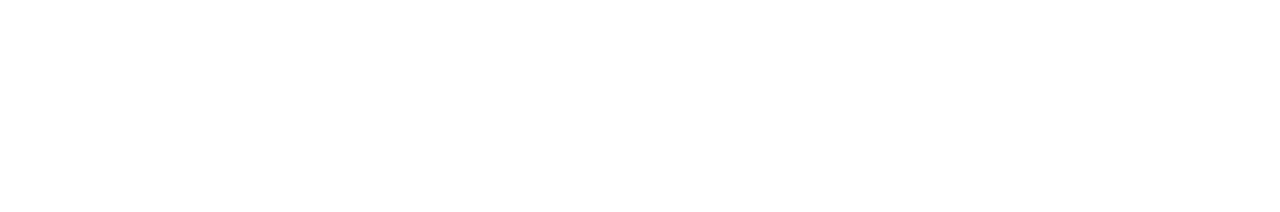
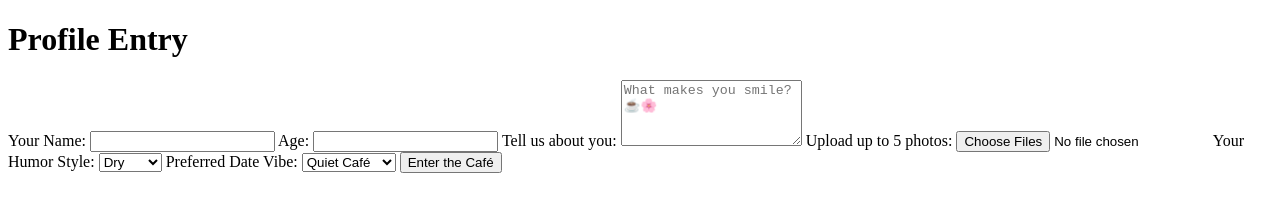
Before and after one commit to lirije-cyber/neverapart-cafe, a plain HTML site: page enter-cafe.html in a window 1280 px wide. Drawn offline with Linux system fonts and the light colour scheme.

Commit message:
Update enter-cafe.html

```diff
--- a/enter-cafe.html
+++ b/enter-cafe.html
@@ -1 +1,54 @@
+<!DOCTYPE html>
+<html lang="en">
+<head>
+  <meta charset="UTF-8">
+  <meta name="viewport" content="width=device-width, initial-scale=1.0">
+  <title>Enter NeverApart Café</title>
+  <link rel="stylesheet" href="styles.css">
+</head>
+<body>
+  <div class="container">
+    <h1>Profile Entry</h1>
+    <form id="entry-form">
+      <label for="name">Your Name:</label>
+      <input type="text" id="name" name="name" required>
+
+      <label for="age">Age:</label>
+      <input type="number" id="age" name="age" required>
+
+      <label for="bio">Tell us about you:</label>
+      <textarea id="bio" name="bio" rows="4" placeholder="What makes you smile? ☕🌸" required></textarea>
+
+      <label for="photos">Upload up to 5 photos:</label>
+      <input type="file" id="photos" name="photos" accept="image/*" multiple>
+
+      <label for="humor">Your Humor Style:</label>
+      <select id="humor" name="humor">
+        <option value="dry">Dry</option>
+        <option value="playful">Playful</option>
+        <option value="dark">Dark</option>
+        <option value="goofy">Goofy</option>
+      </select>
+
+      <label for="vibe">Preferred Date Vibe:</label>
+      <select id="vibe" name="vibe">
+        <option value="quiet">Quiet Café</option>
+        <option value="walk">Park Walk</option>
+        <option value="gallery">Art Gallery</option>
+        <option value="surprise">Surprise Me</option>
+      </select>
+
+      <button type="submit">Enter the Café</button>
+    </form>
+  </div>
+
+  <script>
+    document.getElementById('entry-form').addEventListener('submit', function(e) {
+      e.preventDefault();
+      alert("🌹 Welcome! Your profile is brewing.");
+      window.location.href = 'gesture-invite.html';
+    });
+  </script>
+</body>
+</html>
 <!-- Form for user input -->
```
